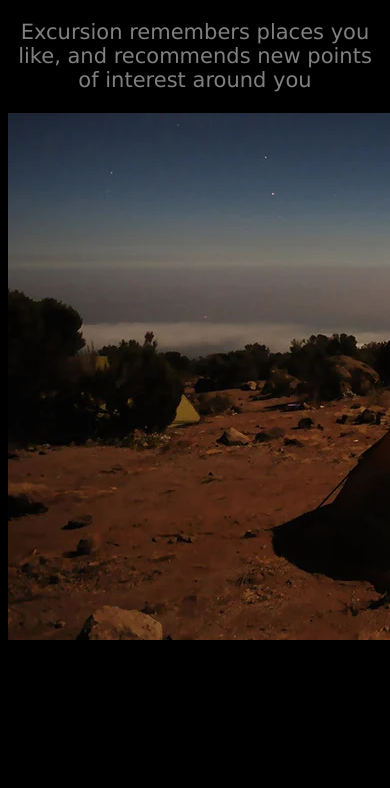
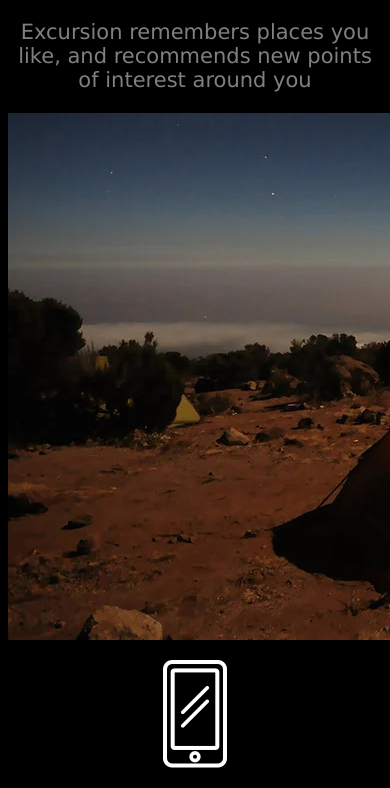
Before and after one commit to laureneharbord/excursion, a plain HTML site: page index.html in a window 390 px wide. Shown: the part 666-1454 px from the top of the page. Before the commit the page ends 1326 px from the top, so only its background shows below. Drawn offline with Linux system fonts and the light colour scheme.

Commit message:
phone logo added

```diff
--- a/index.html
+++ b/index.html
@@ -12,4 +12,5 @@
     <h3>Your personal travel guide</h3>
     <p class="second">Excursion remembers places you like, and recommends new points of interest around you</p>
     <p><img src="resources/images/camp.webp"></p>
+    <p><img src="resources/images/phone.webp"></p>
 </body>
```
